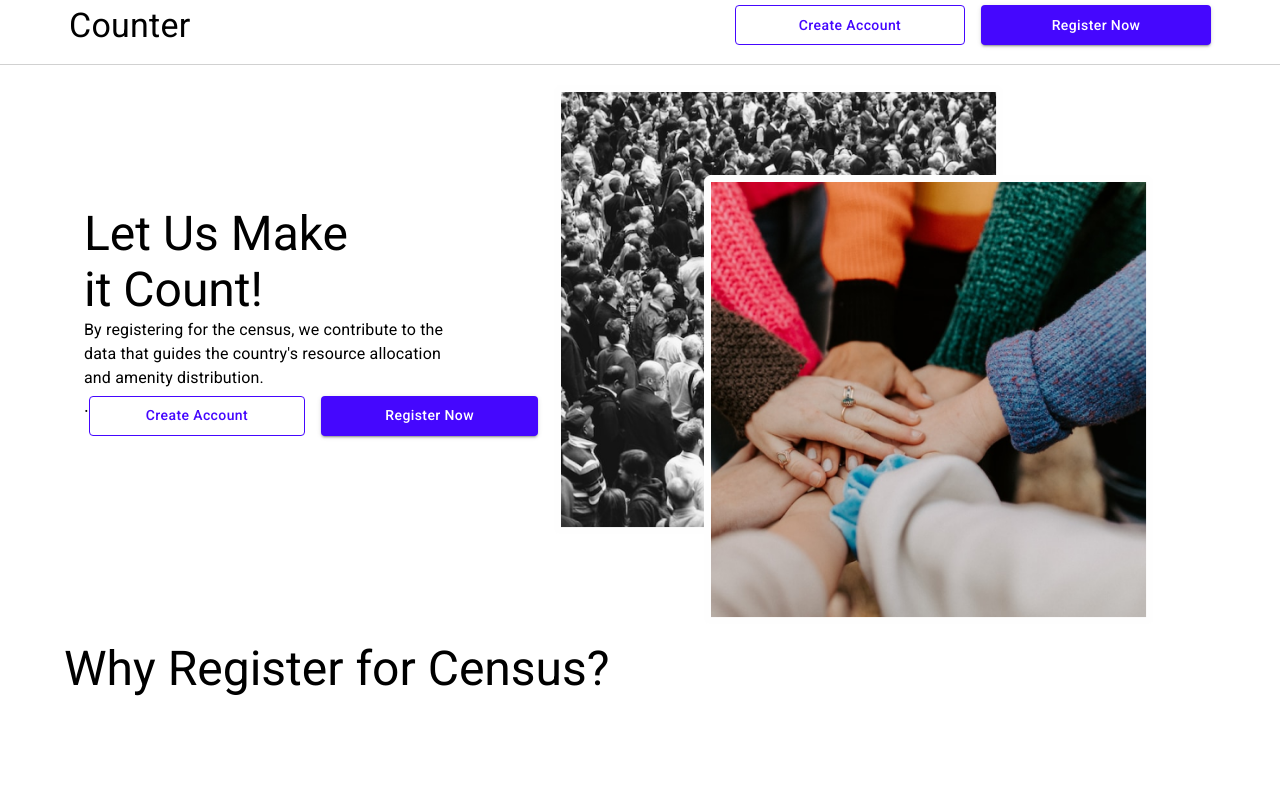
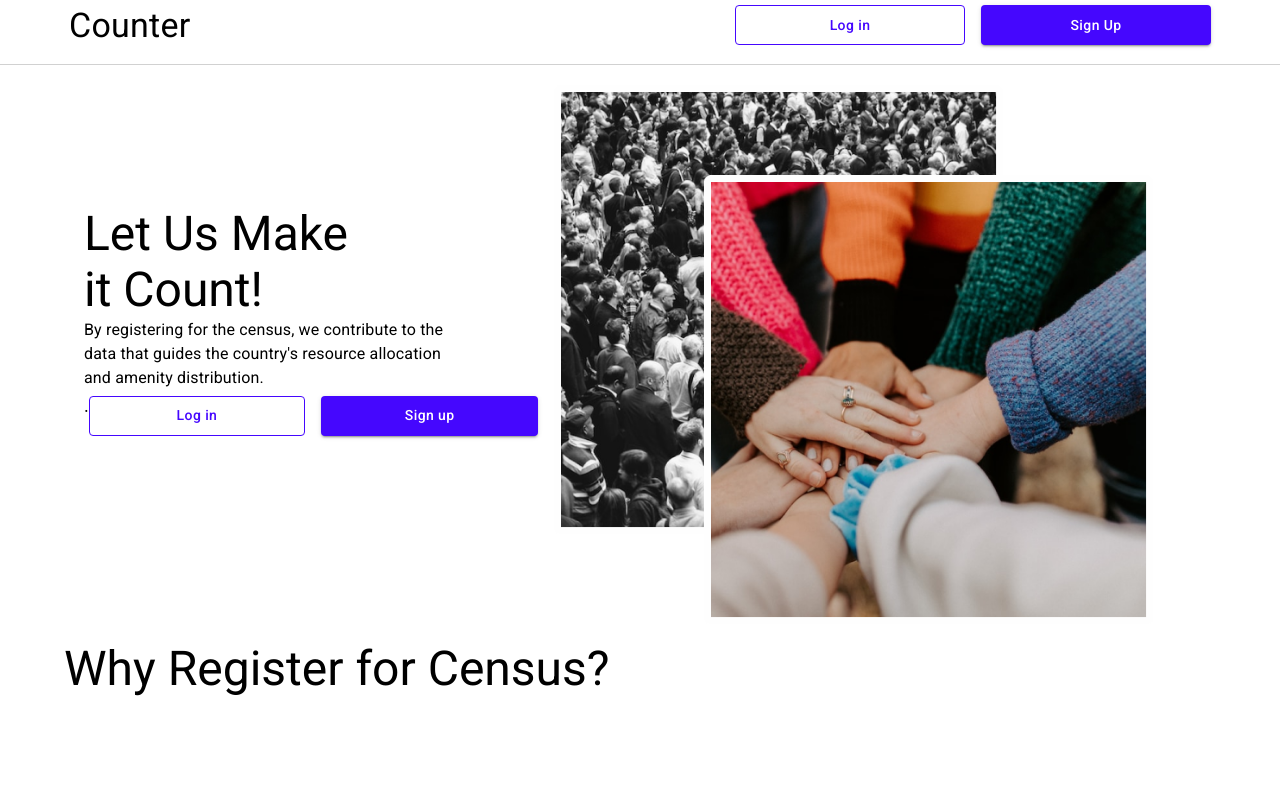
Before and after one commit to roronoazor/census, a React (Create React App) app: page / in a window 1280 px wide. Shown: the top 800 px of the page. Built offline with nearby package versions, Linux system fonts and the light colour scheme.

Commit message:
added basic routing to the site

```diff
--- a/src/components/DualCard.jsx
+++ b/src/components/DualCard.jsx
@@ -10,11 +10,22 @@ import useMediaQuery from '@mui/material/useMediaQuery';
 import ImageOverlap from './ImageOverlap';
 import Image1 from '../assets/Image1.png';
 import Image2 from '../assets/Image2.png';
+import { useNavigate } from 'react-router';
 
 
 const DualCard = (props) => {
 
     const notMobile = useMediaQuery('(min-width:600px)');
+    const navigate = useNavigate();
+
+    const moveToLoginPage = () => {
+        navigate('/auth/login');
+      }
+
+      const moveToSignupPage = () => {
+        navigate('/auth/signup');
+      }
+
 
     return (
         <Container>
@@ -29,11 +40,11 @@ const DualCard = (props) => {
                             and amenity distribution.
                         </Typography>
                         <Stack direction={ notMobile ? "row" : "column" } spacing={2}>.
-                            <Button variant="outlined" sx={{ height: '40px', width: '100%' ,  color: primaryColor, borderColor: primaryColor, textTransform: 'none' }}>
-                                Create Account
+                            <Button onClick={moveToLoginPage} variant="outlined" sx={{ height: '40px', width: '100%' ,  color: primaryColor, borderColor: primaryColor, textTransform: 'none' }}>
+                                Log in
                             </Button>
-                            <Button variant="contained" sx={{ height: '40px', width: '100%' , color: '#fff', backgroundColor: primaryColor, textTransform: 'none' }}>
-                                Register Now
+                            <Button onClick={moveToSignupPage} variant="contained" sx={{ height: '40px', width: '100%' , color: '#fff', backgroundColor: primaryColor, textTransform: 'none' }}>
+                                Sign up
                             </Button>
                         </Stack>
                     </Box>
--- a/src/components/Header.jsx
+++ b/src/components/Header.jsx
@@ -10,9 +10,11 @@ import Menu from '@mui/material/Menu';
 import MenuItem from '@mui/material/MenuItem';
 import MenuIcon from '@mui/icons-material/Menu';
 import IconButton from '@mui/material/IconButton';
+import { useNavigate } from 'react-router';
 
 const Header = (props) => {
     const [anchorEl, setAnchorEl] = useState(null);
+    const navigate = useNavigate();
 
     const handleClick = (event) => {
       setAnchorEl(event.currentTarget);
@@ -21,6 +23,14 @@ const Header = (props) => {
     const handleClose = () => {
       setAnchorEl(null);
     };
+
+    const moveToLoginPage = () => {
+      navigate('/auth/login');
+    }
+
+    const moveToSignupPage = () => {
+      navigate('/auth/signup');
+    }
 
     return (
       <Box sx={{ borderBottom: '1px solid #D1D1D1' }}>
@@ -38,6 +48,7 @@ const Header = (props) => {
             <Stack direction="row" spacing={2}>
               <Button
                 variant="outlined"
+                onClick={moveToLoginPage}
                 sx={{
                   height: '40px',
                   width: '230px',
@@ -47,10 +58,11 @@ const Header = (props) => {
                   display: { xs: 'none', md: 'block' }, // hide on mobile devices
                 }}
               >
-                Create Account
+                Log in
               </Button>
               <Button
                 variant="contained"
+                onClick={moveToSignupPage}
                 sx={{
                   height: '40px',
                   width: '230px',
@@ -60,7 +72,7 @@ const Header = (props) => {
                   display: { xs: 'none', md: 'block' }, // hide on mobile devices
                 }}
               >
-                Register Now
+                Sign Up
               </Button>
               {/* Hamburger menu for mobile devices */}
               <IconButton
@@ -78,8 +90,8 @@ const Header = (props) => {
                 open={Boolean(anchorEl)}
                 onClose={handleClose}
               >
-                <MenuItem onClick={handleClose}>Create Account</MenuItem>
-                <MenuItem onClick={handleClose}>Register Now</MenuItem>
+                <MenuItem onClick={moveToLoginPage}>Log in</MenuItem>
+                <MenuItem onClick={moveToSignupPage}>Sign up</MenuItem>
               </Menu>
             </Stack>
           </Box>
```
